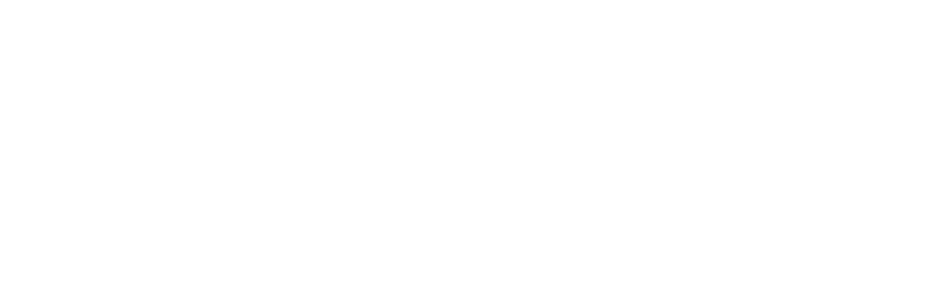
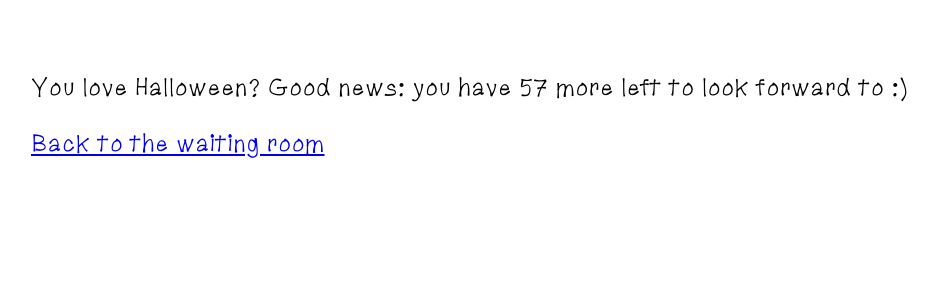
Before and after one commit to rachelnabors/birds-in-little-cages, a React (Create React App) app: page /holidays-Left in a window 1280 px wide. Before the commit this address had no page. Shown: the top 300 px of the page, without its empty margins (17-955 px from the left). Built offline with nearby package versions, Linux system fonts and the light colour scheme.

Commit message:
Adding a thing that tells you how many holidays you have left to go

```diff
--- a/src/Home.js
+++ b/src/Home.js
@@ -13,6 +13,7 @@
       ) : (
         <Link to="/shopping-for-love">Shopping for Love</Link>
       )}
+      <Link to="/holidays-left">Your Favorite Holiday</Link>
     </nav>
   );
 }
--- /dev/null
+++ b/src/holidaysLeft/HolidaysLeft.js
@@ -0,0 +1,22 @@
+import React from "react";
+import { Link } from "react-router-dom";
+
+export default function HolidaysLeft() {
+  // TODO: add a form that asks and stores this information ala shopping for love
+  // What's your favorite holiday?
+  // How old are you?
+  // How old on average were your grandparents when they died?
+  // You love {holiday}? Good news: you have (age - gpAge) more left to look forward to :)
+
+  return (
+    <>
+      <p>
+        You love Halloween? Good news: you have {92 - 35} more left to look
+        forward to :)
+      </p>
+      <Link to="/" className="button">
+        Back to the waiting room
+      </Link>
+    </>
+  );
+}
--- a/src/index.js
+++ b/src/index.js
@@ -4,6 +4,7 @@
 import ShoppingLove from "./shoppingLove/ShoppingLove";
 import Home from "./Home";
 import LostLog from "./lostLog/LostLog";
+import HolidaysLeft from "./holidaysLeft/HolidaysLeft";
 import * as serviceWorker from "./serviceWorker";
 import { BrowserRouter, Routes, Route } from "react-router-dom";
 
@@ -14,6 +15,7 @@
         <Route path="/" element={<Home />} />
         <Route path="/shopping-for-love/*" element={<ShoppingLove />} />
         <Route path="/lost-log" element={<LostLog />} />
+        <Route path="/holidays-Left" element={<HolidaysLeft />} />
       </Routes>
     </BrowserRouter>
   </React.StrictMode>,
--- a/src/lostLog/LostLog.js
+++ b/src/lostLog/LostLog.js
@@ -47,7 +47,7 @@
     } else {
       return (
         <li>
-          <strong>Log {props.id}</strong> {props.entry}
+          <strong>Dating Log {props.id}</strong> {props.entry}
         </li>
       );
     }
--- a/src/lostLog/logs.js
+++ b/src/lostLog/logs.js
@@ -3,7 +3,7 @@
     id: 707,
     delay: 1,
     entry:
-      "Dating log 707, I learned that at 35, I’m one of the last remaining free agents in my generation. When I meet single people IRL, I know they are younger than I, and it is my sworn duty to protect them. We still don’t know what happened to the other thirty somethings... all gone..",
+      "I learned that at 35, I’m one of the last remaining free agents in my generation. When I meet single people IRL, I know they are younger than I, and it is my sworn duty to protect them. We still don’t know what happened to the other thirty somethings... all gone..",
   },
   {
     id: 810,
```
